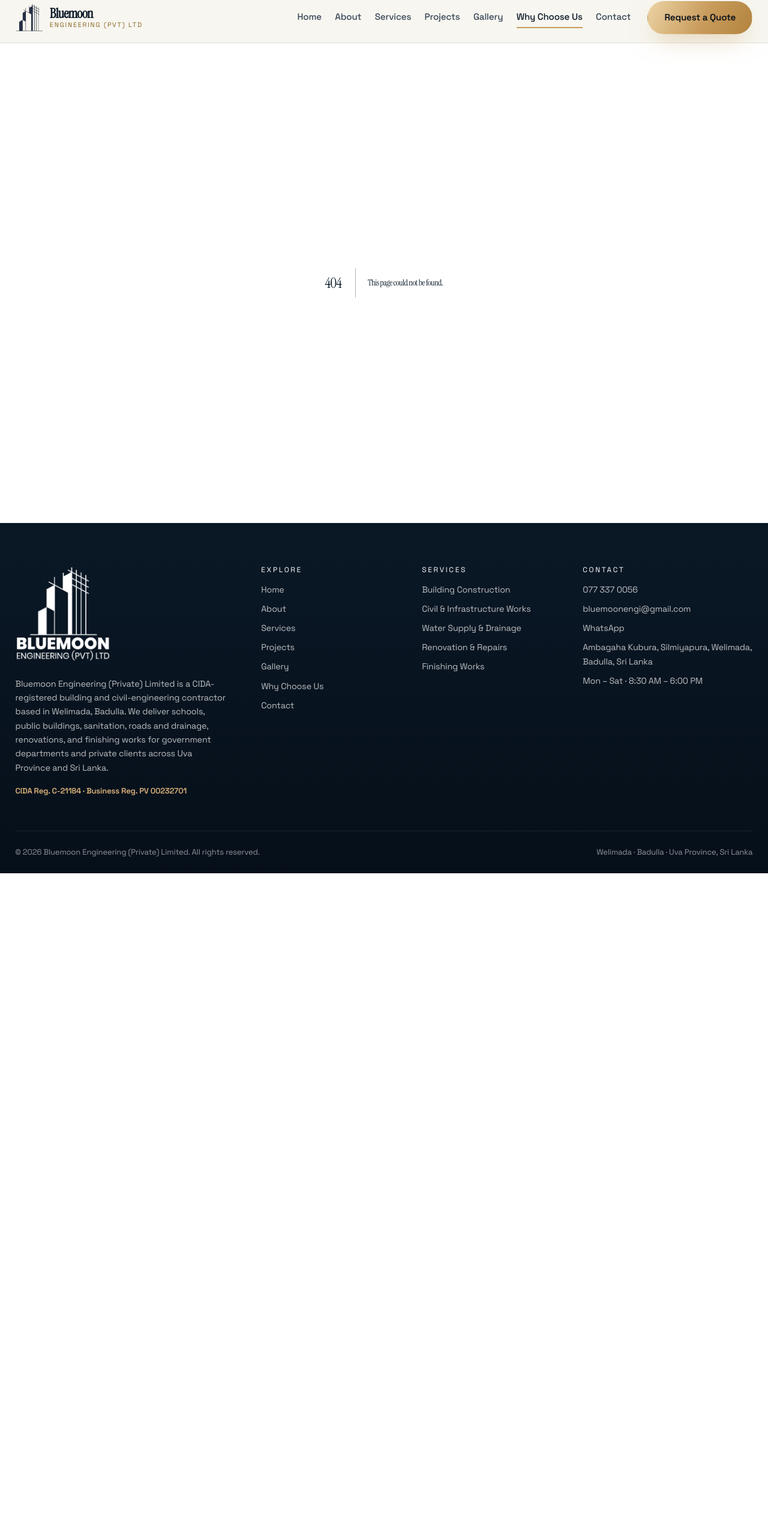
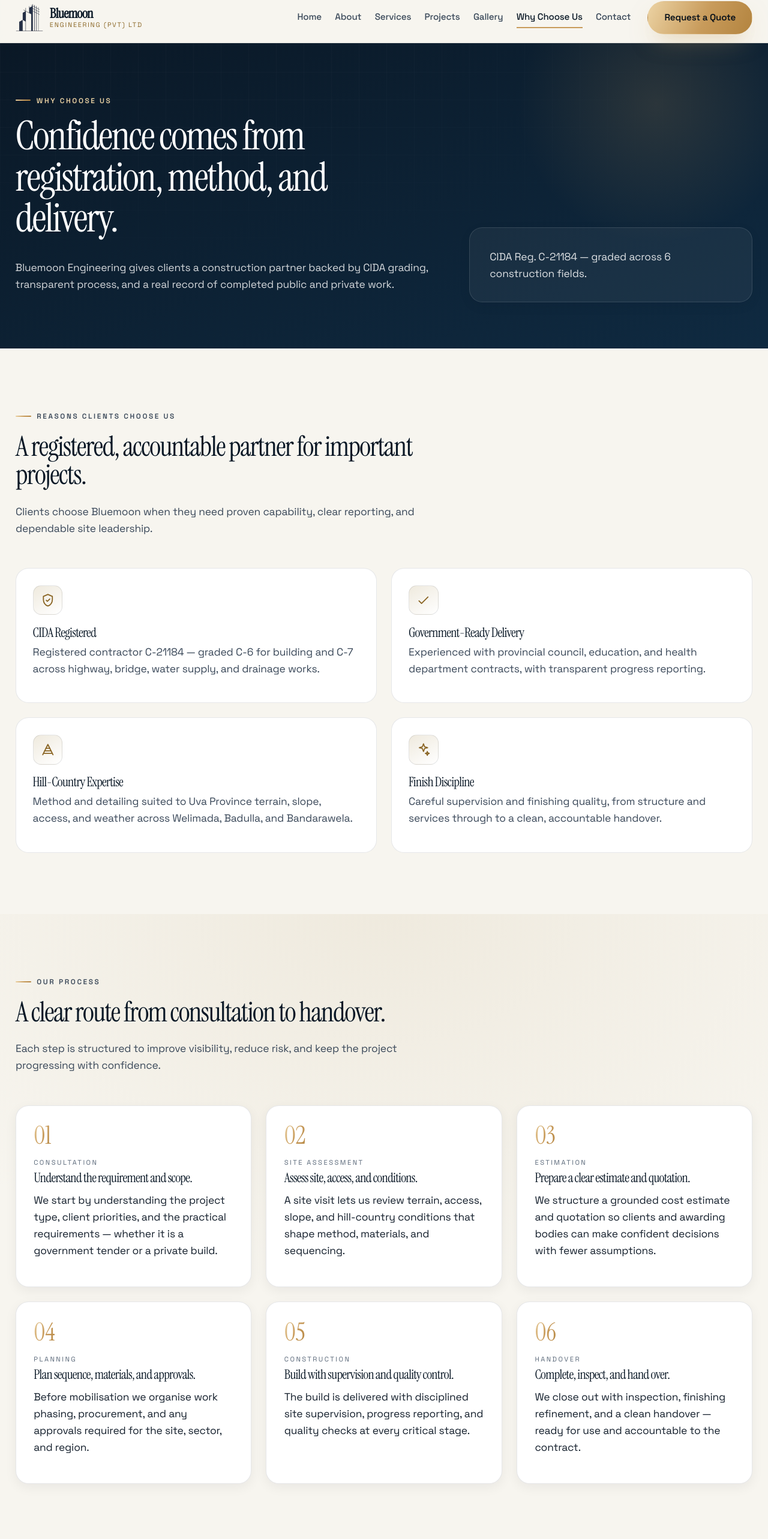
Before and after one commit to RizAhd/Bluemoon-Private-limited-Website, a Next.js app: page /why-choose-us in a window 1280 px wide. Before the commit this address had no page. Shown: the part 45-2611 px from the top of the page at 60% size. Before the commit the page ends 1501 px from the top, so only its background shows below. Built offline with nearby package versions, Linux system fonts and the light colour scheme.

Commit message:
feat: add WhyChooseUsPage component with detailed project reasons and process overview

```diff
--- /dev/null
+++ b/app/why-choose-us/page.tsx
@@ -0,0 +1,107 @@
+import { SectionHeading } from "@/components/SectionHeading";
+import { CtaBand } from "@/components/CtaBand";
+import { Icon } from "@/components/Icon";
+import { reasons } from "@/lib/reasons";
+import { processSteps } from "@/lib/process";
+import { credentials, cidaGrades } from "@/lib/credentials";
+import { pageMetadata } from "@/lib/seo";
+
+export const metadata = pageMetadata({
+  title: "Why Choose Us | Bluemoon Engineering (Pvt) Ltd",
+  description:
+    "Why clients choose Bluemoon Engineering: CIDA registration and grading, government-ready delivery, hill-country expertise, and a clear construction process from consultation to handover.",
+  path: "/why-choose-us",
+});
+
+export default function WhyChooseUsPage() {
+  return (
+    <>
+      <section className="page-hero">
+        <div className="container page-hero__grid">
+          <div>
+            <p className="eyebrow" data-hero-item>
+              Why Choose Us
+            </p>
+            <h1 data-hero-item>Confidence comes from registration, method, and delivery.</h1>
+            <p data-hero-item>
+              Bluemoon Engineering gives clients a construction partner backed by CIDA grading,
+              transparent process, and a real record of completed public and private work.
+            </p>
+          </div>
+          <div className="page-hero__panel surface-card" data-hero-item>
+            <p style={{ marginBottom: 0 }}>
+              CIDA Reg. {credentials.cidaReg} — graded across {cidaGrades.length} construction
+              fields.
+            </p>
+          </div>
+        </div>
+      </section>
+
+      <section className="section">
+        <div className="container">
+          <SectionHeading
+            eyebrow="Reasons Clients Choose Us"
+            title="A registered, accountable partner for important projects."
+            text="Clients choose Bluemoon when they need proven capability, clear reporting, and dependable site leadership."
+          />
+          <div className="card-grid card-grid--two-up">
+            {reasons.map((reason) => (
+              <article className="reason-card" key={reason.title}>
+                <span className="icon-badge">
+                  <Icon name={reason.icon} />
+                </span>
+                <h3>{reason.title}</h3>
+                <p>{reason.description}</p>
+              </article>
+            ))}
+          </div>
+        </div>
+      </section>
+
+      <section className="section section--pattern">
+        <div className="container">
+          <SectionHeading
+            eyebrow="Our Process"
+            title="A clear route from consultation to handover."
+            text="Each step is structured to improve visibility, reduce risk, and keep the project progressing with confidence."
+          />
+          <div className="process-grid">
+            {processSteps.map((step) => (
+              <article className="process-step" key={step.step}>
+                <span className="process-step__number">{step.step}</span>
+                <span className="process-step__eyebrow">{step.eyebrow}</span>
+                <h3>{step.title}</h3>
+                <p>{step.description}</p>
+              </article>
+            ))}
+          </div>
+        </div>
+      </section>
+
+      <section className="section section--dark">
+        <div className="container split-layout split-layout--balanced">
+          <div className="split-layout__content" data-reveal>
+            <p className="eyebrow">Built for Context</p>
+            <h2>Method that suits real site conditions and reporting standards.</h2>
+            <p>
+              That matters in Uva Province, where access, weather, existing structures, and finishing
+              quality all demand better forward planning — and where government contracts require
+              accountable delivery.
+            </p>
+          </div>
+          <article className="surface-card surface-card--highlight" data-reveal>
+            <h3>What this means for clients</h3>
+            <ul className="feature-list">
+              <li>Fewer surprises through better site understanding up front</li>
+              <li>Clear decision points through construction and finishing</li>
+              <li>Transparent progress suited to provincial and departmental reporting</li>
+              <li>A more polished result with fewer loose ends at handover</li>
+            </ul>
+          </article>
+        </div>
+      </section>
+
+      <CtaBand />
+    </>
+  );
+}
```
